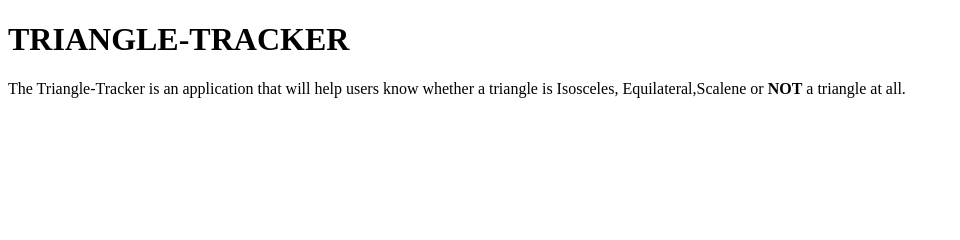
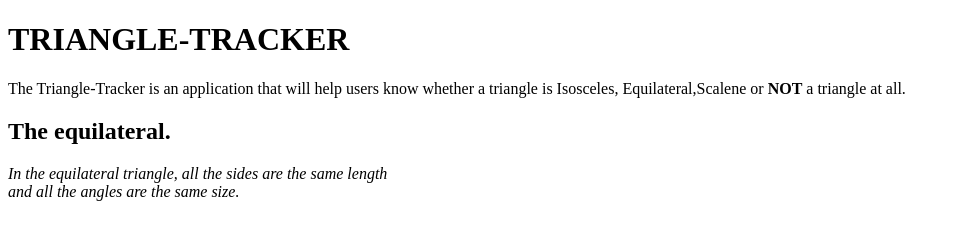
Before and after one commit to wanjikuciku/trangle-tracker, a plain HTML site: page index.html in a window 1280 px wide. Shown: the whole page, without its empty margins (0-960 px from the left). Drawn offline with Linux system fonts and the light colour scheme; files whose address does not match are found by name.

Commit message:
add informattion about equilateral triangle

```diff
--- a/index.html
+++ b/index.html
@@ -12,6 +12,10 @@
     <p>
       The Triangle-Tracker is an application that will help users know whether a triangle is Isosceles, Equilateral,Scalene or <b>NOT</b> a triangle at all.
     </p>
+    <h2>The equilateral. </h2>
+    <p><em>In the equilateral triangle, all the sides are the same length</br>
+       and all the angles are the same size.
+    </p>
 
 
 
```
